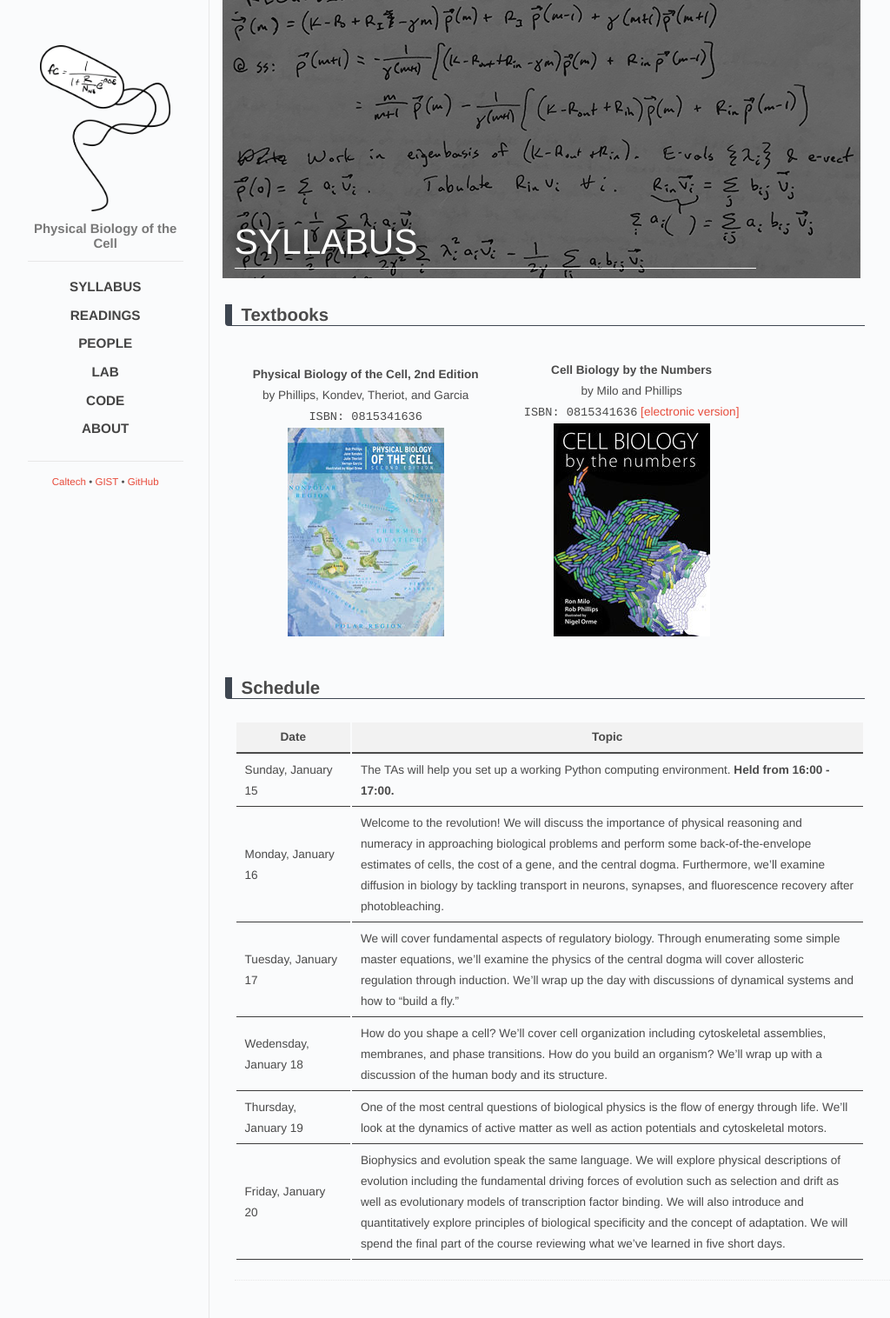
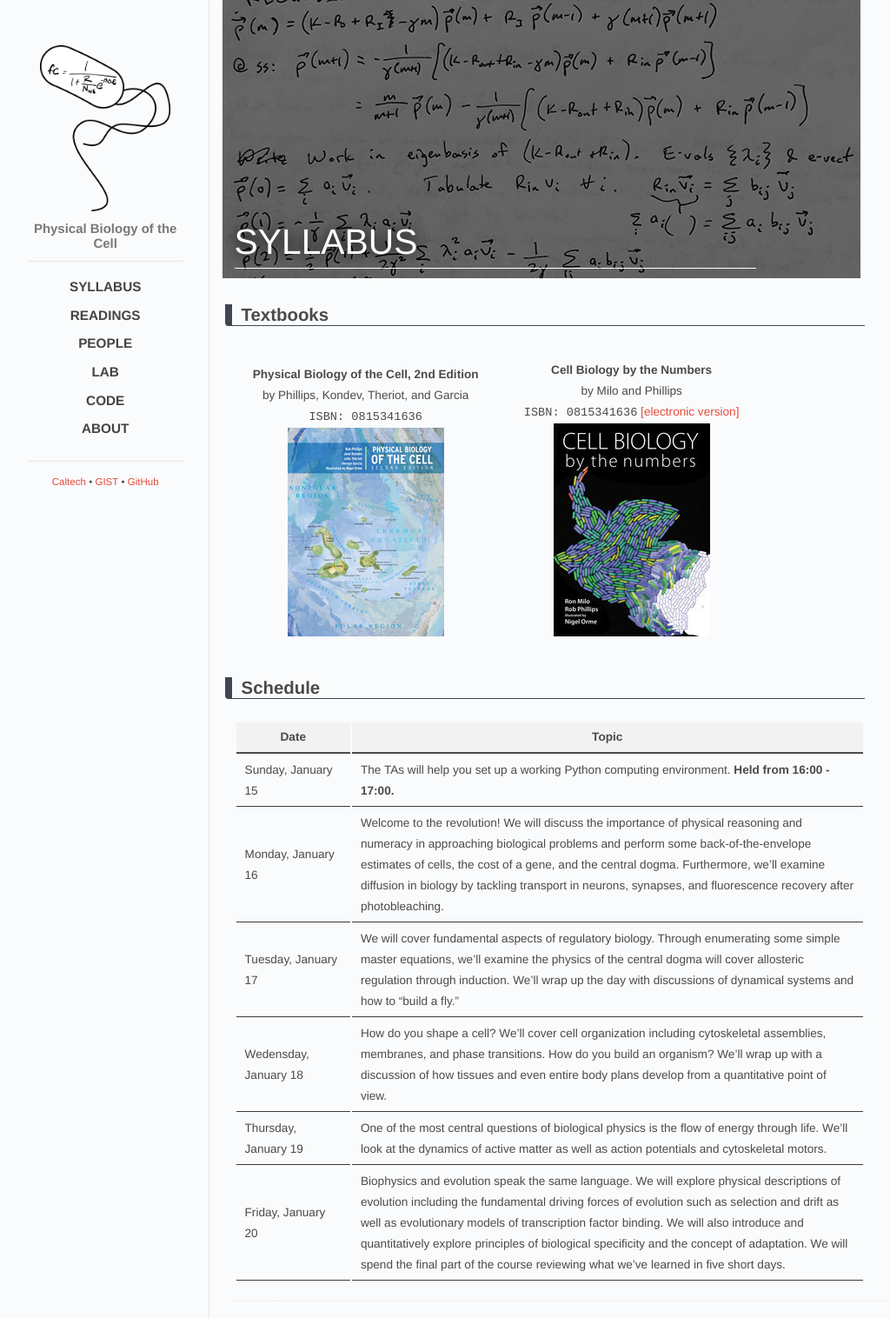
Before and after one commit to RPGroup-PBoC/gist_pboc_2017, a Jekyll site: the page built from _posts/2016-12-19-syllabus.md, in a window 1280 px wide. Shown: the whole page at 87% size, without its empty margins (118-1142 px from the left). Built offline with Jekyll 4.4.1, drawn with Linux system fonts in a browser that asks for light colours.

Commit message:
Fixed error in syllabus

```diff
--- a/_posts/2016-12-19-syllabus.md
+++ b/_posts/2016-12-19-syllabus.md
@@ -29,6 +29,6 @@ by Milo and Phillips <br/>
 |Sunday, January 15 | The TAs will help you set up a working Python computing environment. **Held from 16:00 - 17:00.** |
 |Monday, January 16 | Welcome to the revolution! We will discuss the importance of physical reasoning and numeracy in approaching biological problems and perform some back-of-the-envelope estimates of cells, the cost of a gene, and the central dogma.  Furthermore, we'll examine diffusion in biology by tackling transport in neurons, synapses, and fluorescence recovery after photobleaching.|
 | Tuesday, January 17 | We will cover fundamental aspects of regulatory biology. Through enumerating some simple master equations, we'll examine the physics of the central dogma will cover allosteric regulation through induction. We'll wrap up the day with discussions of dynamical systems and how to "build a fly."|
-|Wedensday, January 18 | How do you shape a cell? We'll cover cell organization including cytoskeletal assemblies, membranes, and phase transitions. How do you build an organism? We'll wrap up with a discussion of the human body and its structure. |
+|Wedensday, January 18 | How do you shape a cell? We'll cover cell organization including cytoskeletal assemblies, membranes, and phase transitions. How do you build an organism? We’ll wrap up with a discussion of how tissues and even entire body plans develop from a quantitative point of view.|
 |Thursday, January 19 |  One of the most central questions of biological physics is the flow of energy through life. We'll look at the dynamics of active matter as well as action potentials and cytoskeletal motors.|
 |Friday, January 20 | Biophysics and evolution speak the same language. We will explore physical descriptions of evolution including the fundamental driving forces of evolution such as selection and drift as well as evolutionary models of transcription factor binding. We will also introduce and quantitatively explore principles of biological specificity and the concept of adaptation. We will spend the final part of the course reviewing what we've learned in five short days. |
```
